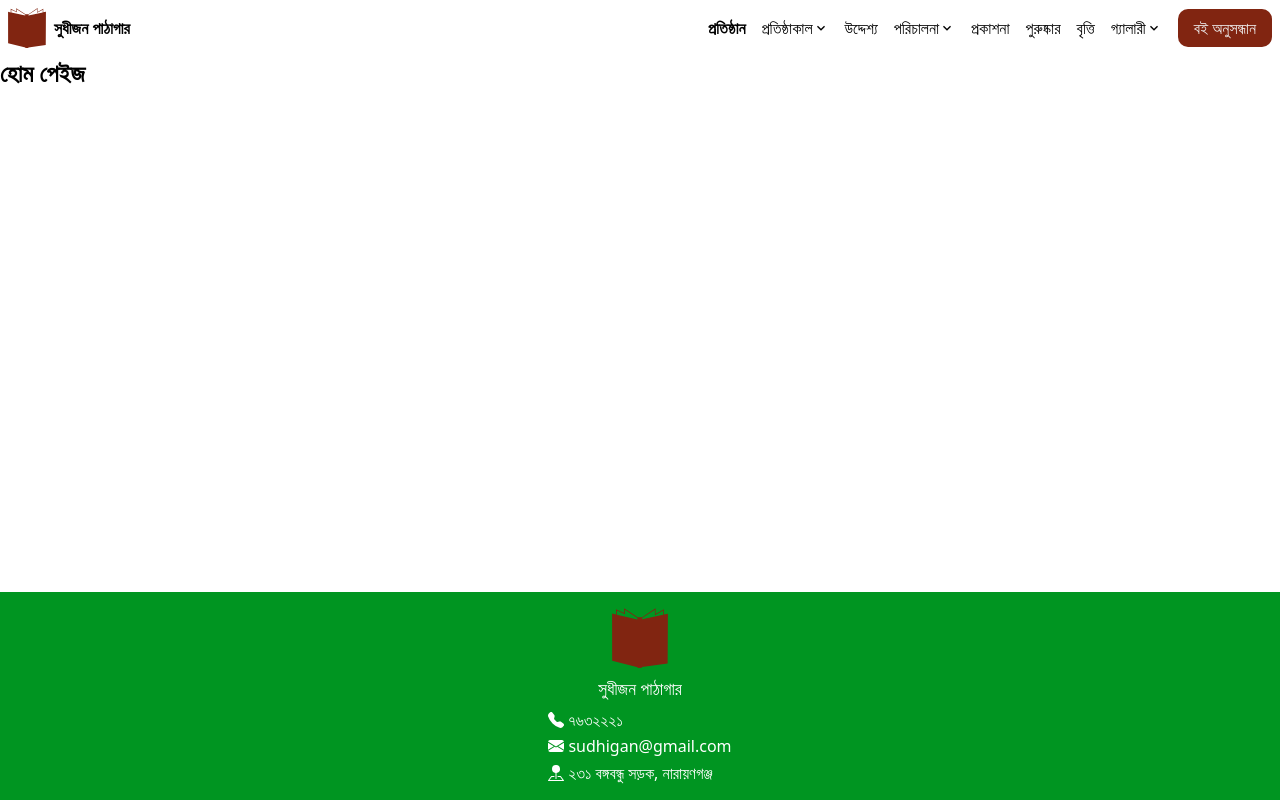
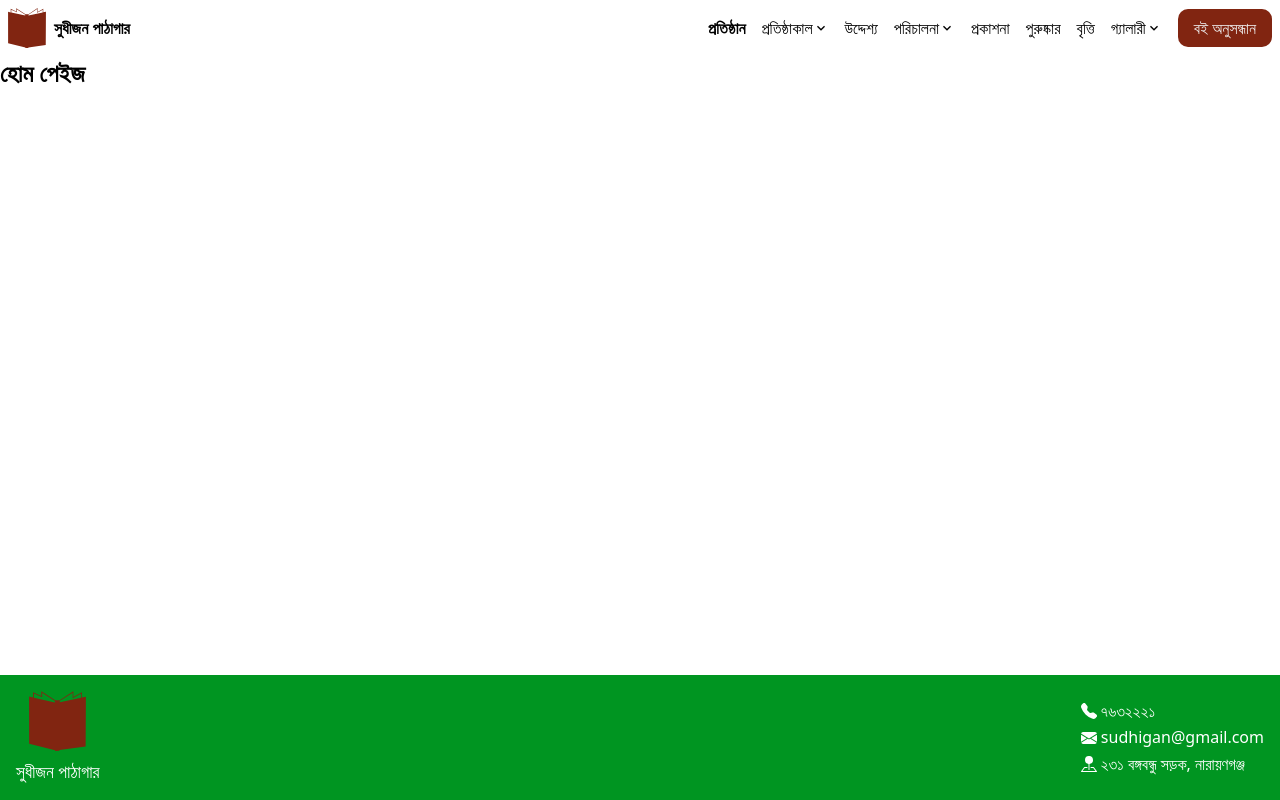
Before and after one commit to Anik7303/pathagar, a React (Vite) app in the folder client/: page / in a window 1280 px wide. Built offline with nearby package versions, Linux system fonts and the light colour scheme.

Commit message:
rearrage footer

```diff
--- a/client/src/components/Footer.tsx
+++ b/client/src/components/Footer.tsx
@@ -1,45 +1,23 @@
 import styled from "styled-components";
-import logo from "../assets/logo.svg";
+import FooterLeft from "./FooterLeft";
 import InfoList from "./InfoList";
 
-const Container = styled.footer`
+const Wrapper = styled.footer`
   background-color: #009521;
   color: white;
   padding: 16px;
-`;
-
-const FirstColumn = styled.section`
-  width: 100%;
-  height: 100%;
   display: flex;
-  flex-direction: column;
-  justify-content: center;
+  flex-wrap: wrap;
   align-items: center;
-  gap: 8px;
-`;
-
-const Image = styled.img`
-  display: block;
-  width: auto;
-  height: 60px;
-`;
-
-const Name = styled.span`
-  display: inline-block;
-  font-family: inherit;
-  font-size: 1.1rem;
-  color: inherit;
+  justify-content: space-between;
 `;
 
 function Footer() {
   return (
-    <Container>
-      <FirstColumn>
-        <Image src={logo} alt="সুধীজন পাঠাগার লোগো" />
-        <Name>সুধীজন পাঠাগার</Name>
-        <InfoList />
-      </FirstColumn>
-    </Container>
+    <Wrapper>
+      <FooterLeft />
+      <InfoList />
+    </Wrapper>
   );
 }
 
--- /dev/null
+++ b/client/src/components/FooterLeft.tsx
@@ -0,0 +1,32 @@
+import styled from "styled-components";
+import logo from "../assets/logo.svg";
+
+const Container = styled.section`
+  display: flex;
+  flex-direction: column;
+  justify-content: center;
+  align-items: center;
+  gap: 8px;
+`;
+
+const Image = styled.img`
+  display: block;
+  width: auto;
+  height: 60px;
+`;
+
+const Name = styled.span`
+  display: inline-block;
+  font-family: inherit;
+  font-size: 1.1rem;
+  color: inherit;
+`;
+
+const FooterLeft = () => (
+  <Container>
+    <Image src={logo} alt="সুধীজন পাঠাগার লোগো" />
+    <Name>সুধীজন পাঠাগার</Name>
+  </Container>
+);
+
+export default FooterLeft;
```
